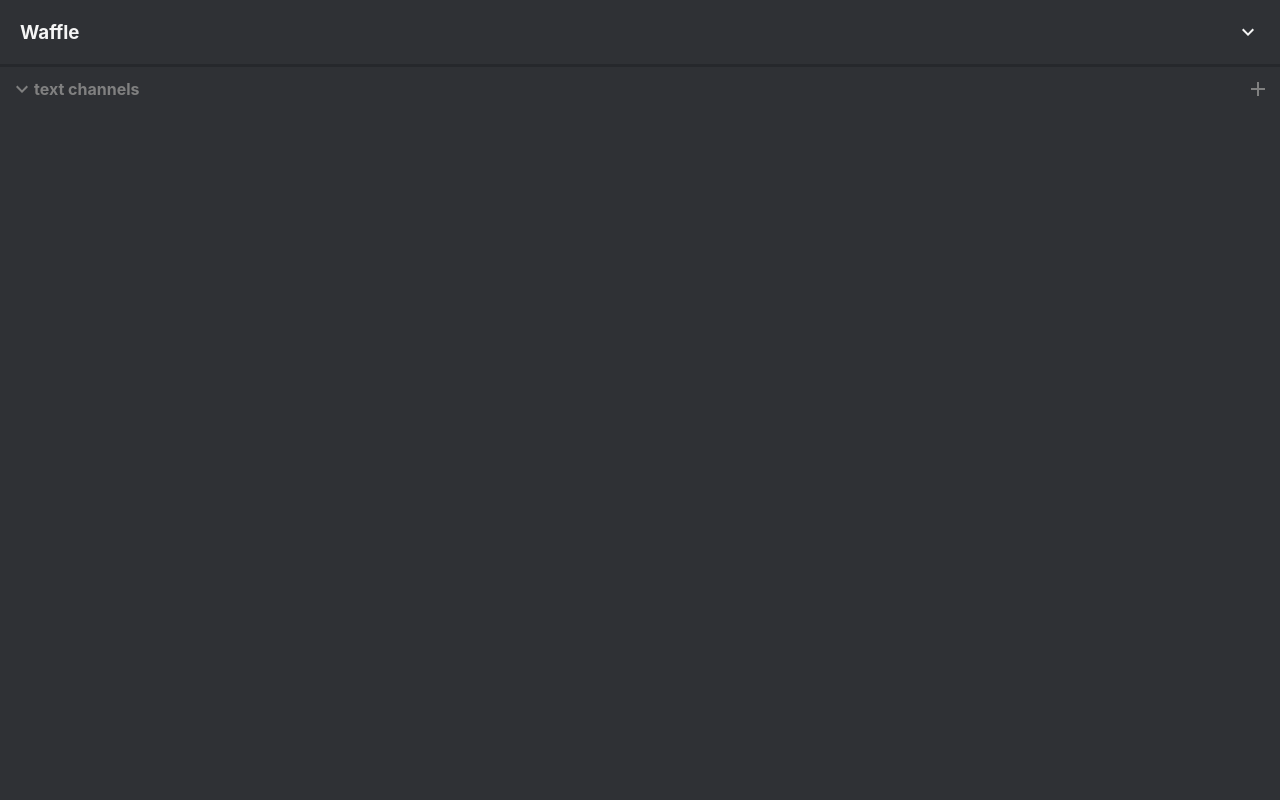
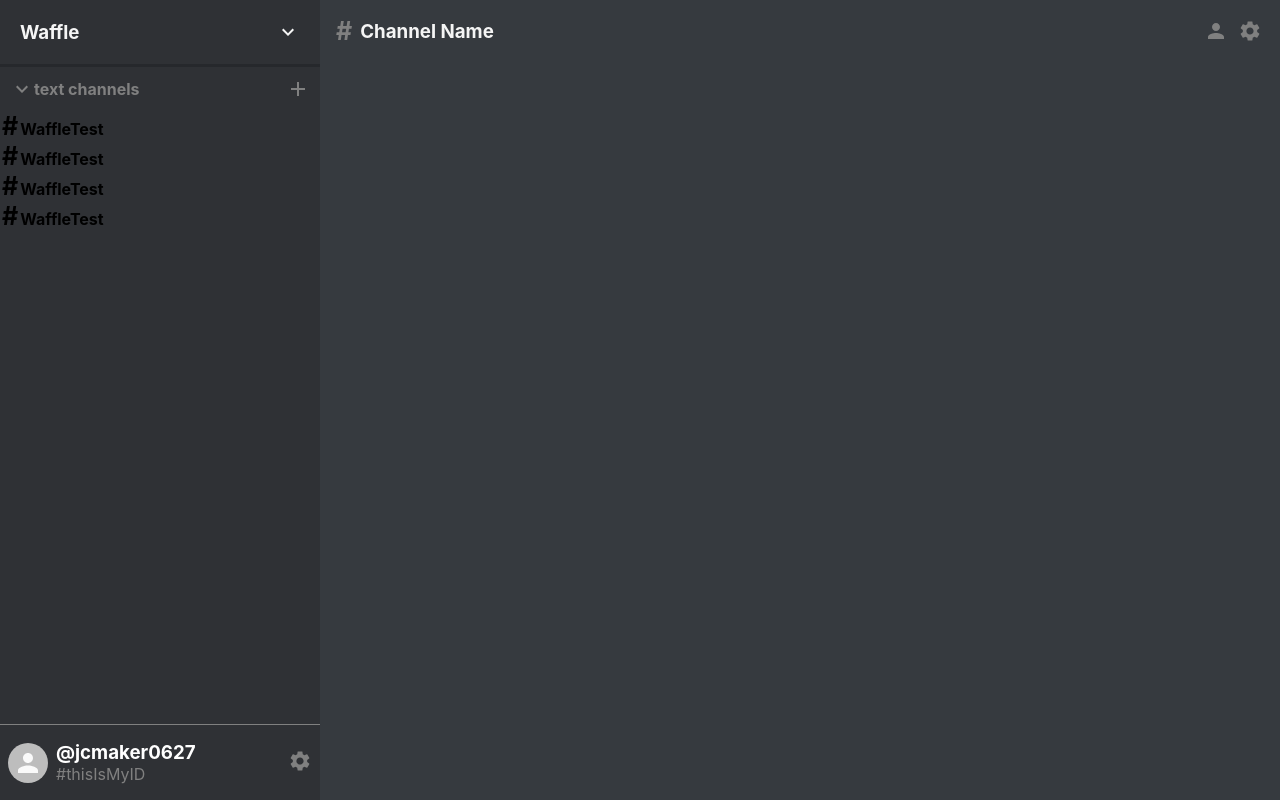
Before and after one commit to jcmaker/Waffle, a React (Create React App) app: page / in a window 1280 px wide. Built offline with nearby package versions, Linux system fonts and the light colour scheme.

Commit message:
1209 waffle page

```diff
--- a/src/App.js
+++ b/src/components/App.js
@@ -1,10 +1,13 @@
 import React from "react";
-import Sidebar from "./screens/Sidebar";
+import Sidebar from "./Sidebar";
+import Waffle from "./Waffle";
 
 function App() {
   return (
     <div className="app">
       <Sidebar />
+
+      <Waffle />
     </div>
   );
 }
--- a/src/screens/Sidebar.js
+++ b/src/components/Sidebar.js
@@ -1,6 +1,9 @@
 import React from "react";
 import ExpandMoreIcon from "@material-ui/icons/ExpandMore";
 import AddIcon from "@material-ui/icons/Add";
+import SidebarChannel from "../screens/sidebarChannel";
+import { Avatar } from "@material-ui/core";
+import SettingsIcon from "@material-ui/icons/Settings";
 
 const Sidebar = () => {
   return (
@@ -17,6 +20,22 @@ const Sidebar = () => {
           </div>
           <AddIcon className="sidebar__addChannel" />
         </div>
+        <div className="sidebar__channels-list">
+          <SidebarChannel />
+          <SidebarChannel />
+          <SidebarChannel />
+          <SidebarChannel />
+        </div>
+      </div>
+      <div className="sidebar__profile">
+        <Avatar />
+        <div className="sidebar__profileInfo">
+          <h3>@jcmaker0627</h3>
+          <p>#thisIsMyID</p>
+        </div>
+        <div className="sidebar_profileIcon">
+          <SettingsIcon />
+        </div>
       </div>
     </div>
   );
--- /dev/null
+++ b/src/components/Waffle.js
@@ -0,0 +1,16 @@
+import React from "react";
+import WaffleHeader from "../screens/waffleHeader";
+
+const Waffle = () => {
+  return (
+    <div className="waffle">
+      <WaffleHeader />
+
+      <div className="waffle__messages"></div>
+
+      <div className="waffle__input"></div>
+    </div>
+  );
+};
+
+export default Waffle;
--- a/src/index.js
+++ b/src/index.js
@@ -1,7 +1,7 @@
 import React from "react";
 import ReactDOM from "react-dom";
 import "./styles/index.css";
-import App from "./App";
+import App from "./components/App";
 import store from "./app/store";
 import { Provider } from "react-redux";
 import * as serviceWorker from "./serviceWorker";
--- /dev/null
+++ b/src/screens/sidebarChannel.js
@@ -0,0 +1,13 @@
+import React from "react";
+
+const SidebarChannel = () => {
+  return (
+    <div className="sidebarChannel">
+      <h4>
+        <span className="sidebarChannel__hash">#</span>WaffleTest
+      </h4>
+    </div>
+  );
+};
+
+export default SidebarChannel;
--- /dev/null
+++ b/src/screens/waffleHeader.js
@@ -0,0 +1,21 @@
+import React from "react";
+import PersonIcon from "@material-ui/icons/Person";
+import SettingsIcon from "@material-ui/icons/Settings";
+
+const WaffleHeader = () => {
+  return (
+    <div className="waffle-header">
+      <div className="waffleHeader-left">
+        <h3>
+          <span className="header__hash">#</span>
+          Channel Name
+        </h3>
+      </div>
+      <div className="waffleHeader-right">
+        <PersonIcon />
+        <SettingsIcon />
+      </div>
+    </div>
+  );
+};
+export default WaffleHeader;
--- a/src/styles/App.css
+++ b/src/styles/App.css
@@ -0,0 +1,3 @@
+.app {
+  display: flex;
+}
--- a/src/styles/index.css
+++ b/src/styles/index.css
@@ -1,6 +1,12 @@
+/* Components */
 @import "App.css";
+@import "sidebar.css";
+@import "waffle.css";
 
-@import "sidebar.css";
+/* Screens */
+@import "sidebarChannel.css";
+@import "waffleHeader.css";
+
 * {
   margin: 0;
 }
--- a/src/styles/sidebar.css
+++ b/src/styles/sidebar.css
@@ -40,3 +40,27 @@
   display: flex;
   align-items: center;
 }
+
+.sidebar__profile {
+  display: flex;
+  justify-content: space-between;
+  align-items: center;
+  color: gray;
+  background-color: #2f3135;
+  padding: 8px;
+  border-top: 1px solid gray;
+}
+
+.sidebar__profileInfo {
+  flex: 1;
+  padding: 8px;
+}
+
+.sidebar__profileInfo > h3 {
+  color: white;
+}
+
+.sidebar__profile > .MuiSvgIcon-root {
+  padding: 5px;
+  cursor: pointer;
+}
--- /dev/null
+++ b/src/styles/sidebarChannel.css
@@ -0,0 +1,13 @@
+.sidebarChannel:hover > h4 {
+  color: gray;
+  background-color: #2f3135;
+  padding-left: 10px;
+  display: flex;
+  align-items: center;
+  cursor: pointer;
+}
+
+.sidebarChannel__hash {
+  font-size: 25px;
+  padding: 2px;
+}
--- /dev/null
+++ b/src/styles/waffle.css
@@ -0,0 +1,7 @@
+.waffle {
+  display: flex;
+  flex-direction: column;
+  flex: 0.75;
+  background-color: #363a3f;
+  height: 100vh;
+}
--- /dev/null
+++ b/src/styles/waffleHeader.css
@@ -0,0 +1,36 @@
+.waffle-header {
+  display: flex;
+  justify-content: space-between;
+  align-items: center;
+  color: gray;
+  padding: 8px;
+}
+
+.header__hash {
+  color: gray;
+  font-size: 25px;
+  padding: 8px;
+}
+
+.waffleHeader-left > h3 {
+  display: flex;
+  align-items: center;
+  color: whitesmoke;
+}
+
+.waffleHeader-right {
+  display: flex;
+  align-items: center;
+  flex: 0.5;
+  margin: 0px 5px;
+  justify-content: flex-end;
+}
+
+.waffleHeader-right > .MuiSvgIcon-root {
+  padding: 5px;
+  cursor: pointer;
+}
+
+.waffleHeader-right > .MuiSvgIcon-root:hover {
+  color: whitesmoke;
+}
```
Also changed, not shown: 1 other file (tests, documents, lock files or other folders).
